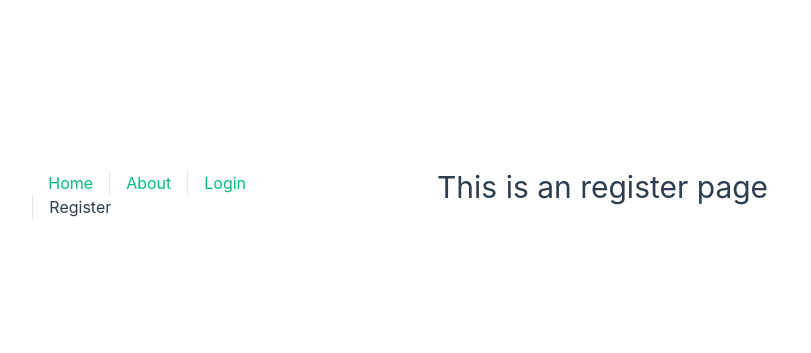
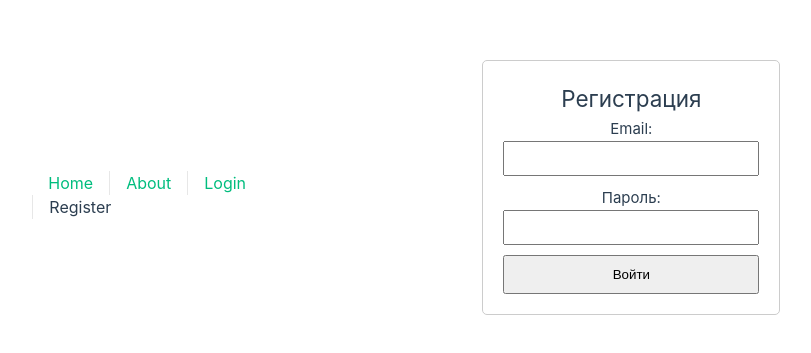
Before and after one commit to ALipckin/TaskFlow, a Vue app in the folder Frontend/: page /register in a window 1280 px wide. Shown: the part 213-566 px from the top of the page, without its empty margins (203-1014 px from the left). Built offline with nearby package versions, Linux system fonts and the light colour scheme; no server answers; the HTML template or start-up script is replaced by a standard one.

Commit message:
feat: added register

```diff
--- a/Frontend/src/store/auth.ts
+++ b/Frontend/src/store/auth.ts
@@ -40,6 +40,13 @@ export const useAuthStore = defineStore('auth', {
         }
         throw error;
       }
-    }
+    },
+    async register(credentials: { email: string; password: string }) {
+      try {
+        await axios.post(`${API_HOST}/auth/register`, credentials, { withCredentials: true });
+      } catch (error) {
+        throw new Error('Register error');
+      }
+    },
   }
 });
--- a/Frontend/src/views/RegisterView.vue
+++ b/Frontend/src/views/RegisterView.vue
@@ -1,19 +1,71 @@
-<script setup lang="ts">
-  console.log("register")
-</script>
-
 <template>
-  <div class="about">
-    <h1>This is an register page</h1>
+  <div class="login-container">
+    <h2>Регистрация</h2>
+    <form @submit.prevent="handleRegister">
+      <div>
+        <label>Email:</label>
+        <input v-model="email" type="email" required />
+      </div>
+      <div>
+        <label>Пароль:</label>
+        <input v-model="password" type="password" required />
+      </div>
+      <button type="submit" :disabled="loading">
+        {{ loading ? 'Загрузка...' : 'Войти' }}
+      </button>
+      <p v-if="errorMessage" class="error">{{ errorMessage }}</p>
+    </form>
   </div>
 </template>
 
+<script setup lang="ts">
+import { ref } from 'vue';
+import { useAuthStore } from '../store/auth';
+import { useRouter } from 'vue-router';
+
+const email = ref('');
+const password = ref('');
+const errorMessage = ref('');
+const loading = ref(false);
+const authStore = useAuthStore();
+const router = useRouter();
+
+const handleRegister = async () => {
+  loading.value = true;
+  errorMessage.value = '';
+
+  try {
+    await authStore.register({ email: email.value, password: password.value });
+    console.log("dashboard");
+    await router.push('/login');
+  } catch (error) {
+    errorMessage.value = 'Неверные учетные данные';
+  } finally {
+    loading.value = false;
+  }
+};
+</script>
+
 <style scoped>
-@media (min-width: 1024px) {
-  .about {
-    min-height: 100vh;
-    display: flex;
-    align-items: center;
-  }
+.login-container {
+  max-width: 300px;
+  margin: 100px auto;
+  padding: 20px;
+  border: 1px solid #ccc;
+  border-radius: 5px;
+  text-align: center;
+}
+input {
+  width: 100%;
+  margin-bottom: 10px;
+  padding: 8px;
+}
+button {
+  width: 100%;
+  padding: 10px;
+}
+.error {
+  color: red;
+  margin-top: 10px;
 }
 </style>
```
